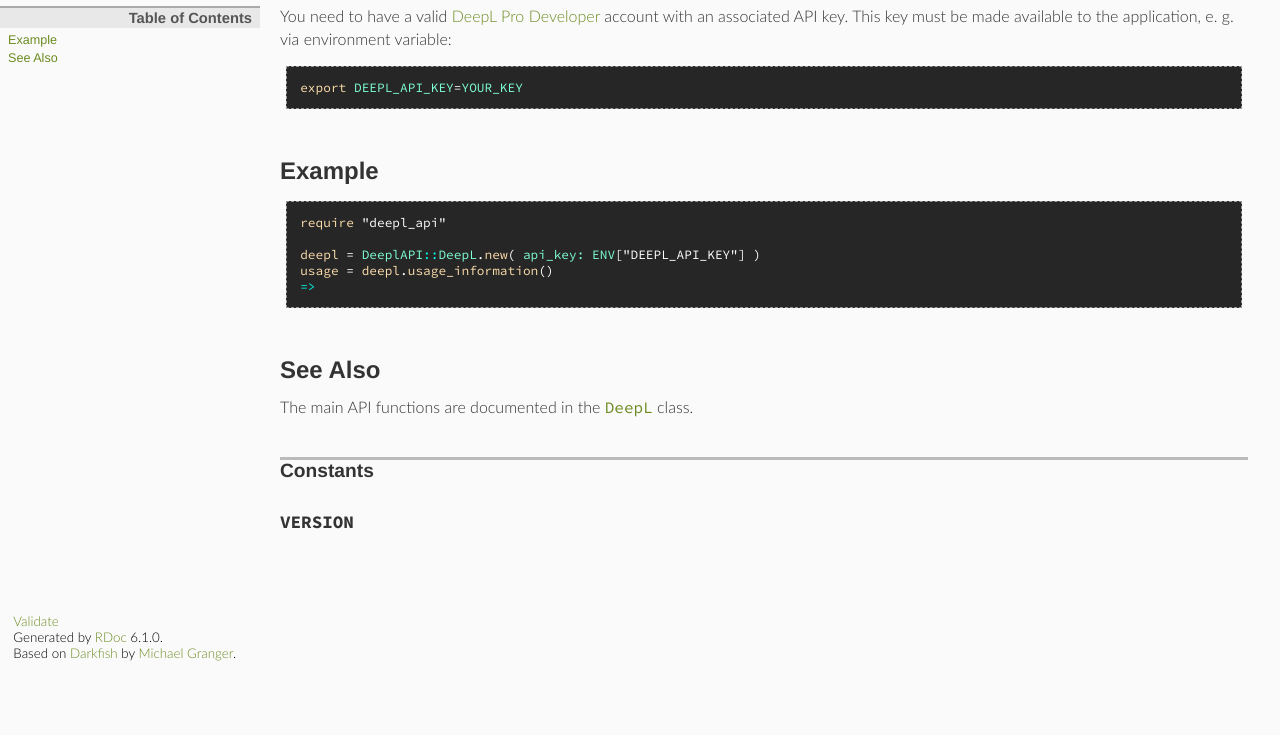
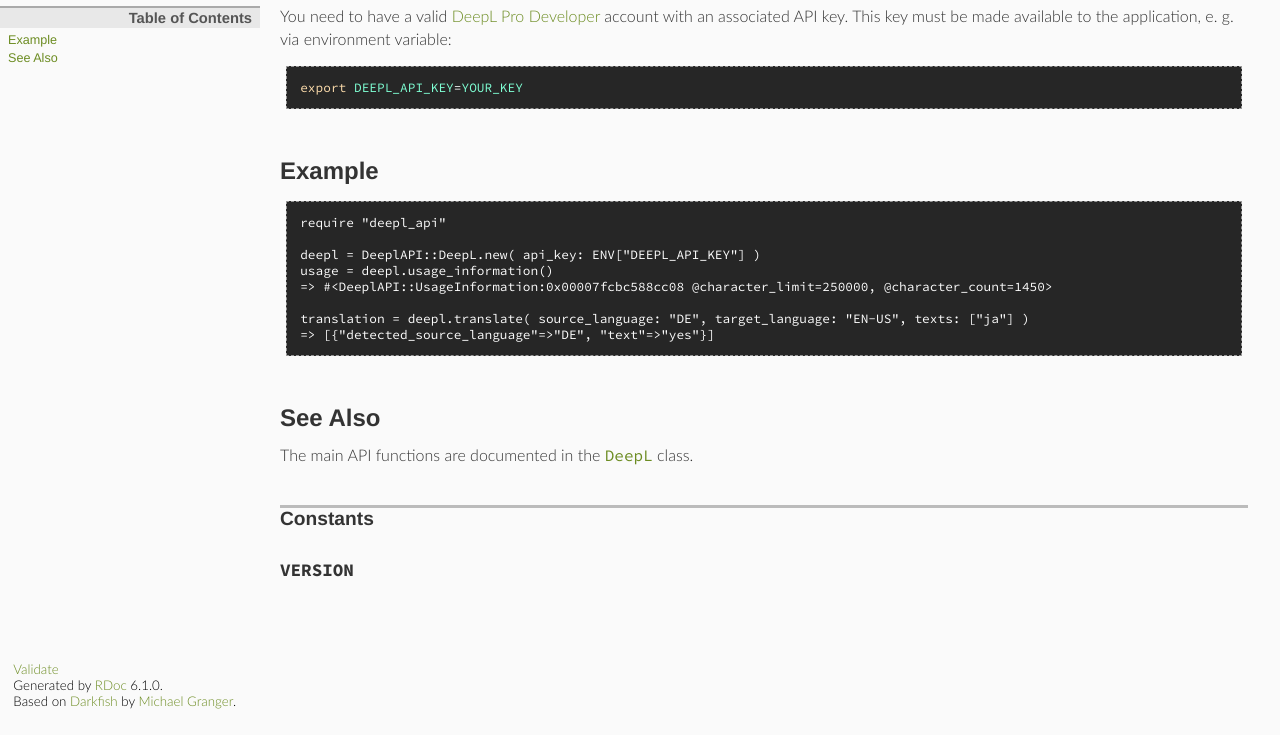
Before and after one commit to mgruner/deepl-api-rb-docs, a plain HTML site: page DeeplAPI.html in a window 1280 px wide. Shown: the part 94-829 px from the top of the page. Before the commit the page ends 800 px from the top, so only its background shows below. Drawn offline with Linux system fonts and the light colour scheme.

Commit message:
Updated docs.

```diff
--- a/DeeplAPI.html
+++ b/DeeplAPI.html
@@ -88,12 +88,14 @@
 
 <h2 id="module-DeeplAPI-label-Example">Example<span><a href="#module-DeeplAPI-label-Example">&para;</a> <a href="#top">&uarr;</a></span></h2>
 
-<pre class="ruby"><span class="ruby-identifier">require</span> <span class="ruby-string">&quot;deepl_api&quot;</span>
+<pre>require &quot;deepl_api&quot;
 
-<span class="ruby-identifier">deepl</span> = <span class="ruby-constant">DeeplAPI</span><span class="ruby-operator">::</span><span class="ruby-constant">DeepL</span>.<span class="ruby-identifier">new</span>( <span class="ruby-value">api_key:</span> <span class="ruby-constant">ENV</span>[<span class="ruby-string">&quot;DEEPL_API_KEY&quot;</span>] )
-<span class="ruby-identifier">usage</span> = <span class="ruby-identifier">deepl</span>.<span class="ruby-identifier">usage_information</span>()
-<span class="ruby-operator">=&gt;</span>
-</pre>
+deepl = DeeplAPI::DeepL.new( api_key: ENV[&quot;DEEPL_API_KEY&quot;] )
+usage = deepl.usage_information()
+=&gt; #&lt;DeeplAPI::UsageInformation:0x00007fcbc588cc08 @character_limit=250000, @character_count=1450&gt;
+
+translation = deepl.translate( source_language: &quot;DE&quot;, target_language: &quot;EN-US&quot;, texts: [&quot;ja&quot;] )
+=&gt; [{&quot;detected_source_language&quot;=&gt;&quot;DE&quot;, &quot;text&quot;=&gt;&quot;yes&quot;}]</pre>
 
 <h2 id="module-DeeplAPI-label-See+Also">See Also<span><a href="#module-DeeplAPI-label-See+Also">&para;</a> <a href="#top">&uarr;</a></span></h2>
 
```
Also changed, not shown: 2 other files.
